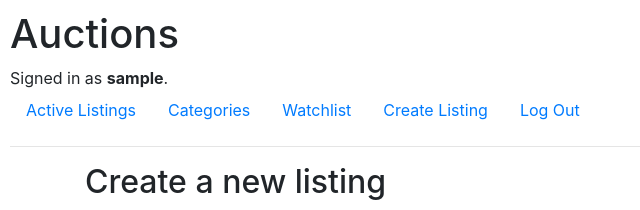
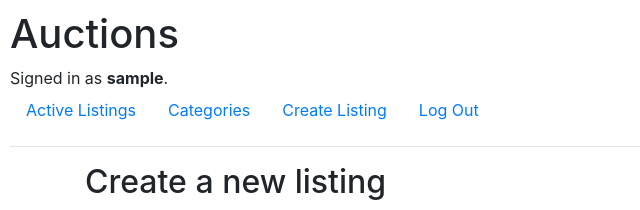
Before and after one commit to Nthabiseng551/CS50-s-projects, a Django app: page /create in a window 1280 px wide. Shown: the top 210 px of the page, without its empty margins (0-640 px from the left). Run offline with Django 3.2, Linux system fonts and the light colour scheme; the visitor is signed in with stand-in values (Sample User, id 1); some libraries are stand-ins or nearby versions.

Commit message:
Tue, Nov 28, 2023, 5:02 PM +02:00

```diff
--- a/commerce/auctions/templates/auctions/layout.html
+++ b/commerce/auctions/templates/auctions/layout.html
@@ -24,9 +24,7 @@
                 <li class="nav-item">
                     <a class="nav-link" href="{% url 'catfilter' %}">Categories</a>
                 </li>
-                <li class="nav-item">
-                    <a class="nav-link" href="{% url 'watchlist' %}">Watchlist</a>
-                </li>
+
                 <li class="nav-item">
                     <a class="nav-link" href="{% url 'create' %}">Create Listing</a>
                 </li>
```
